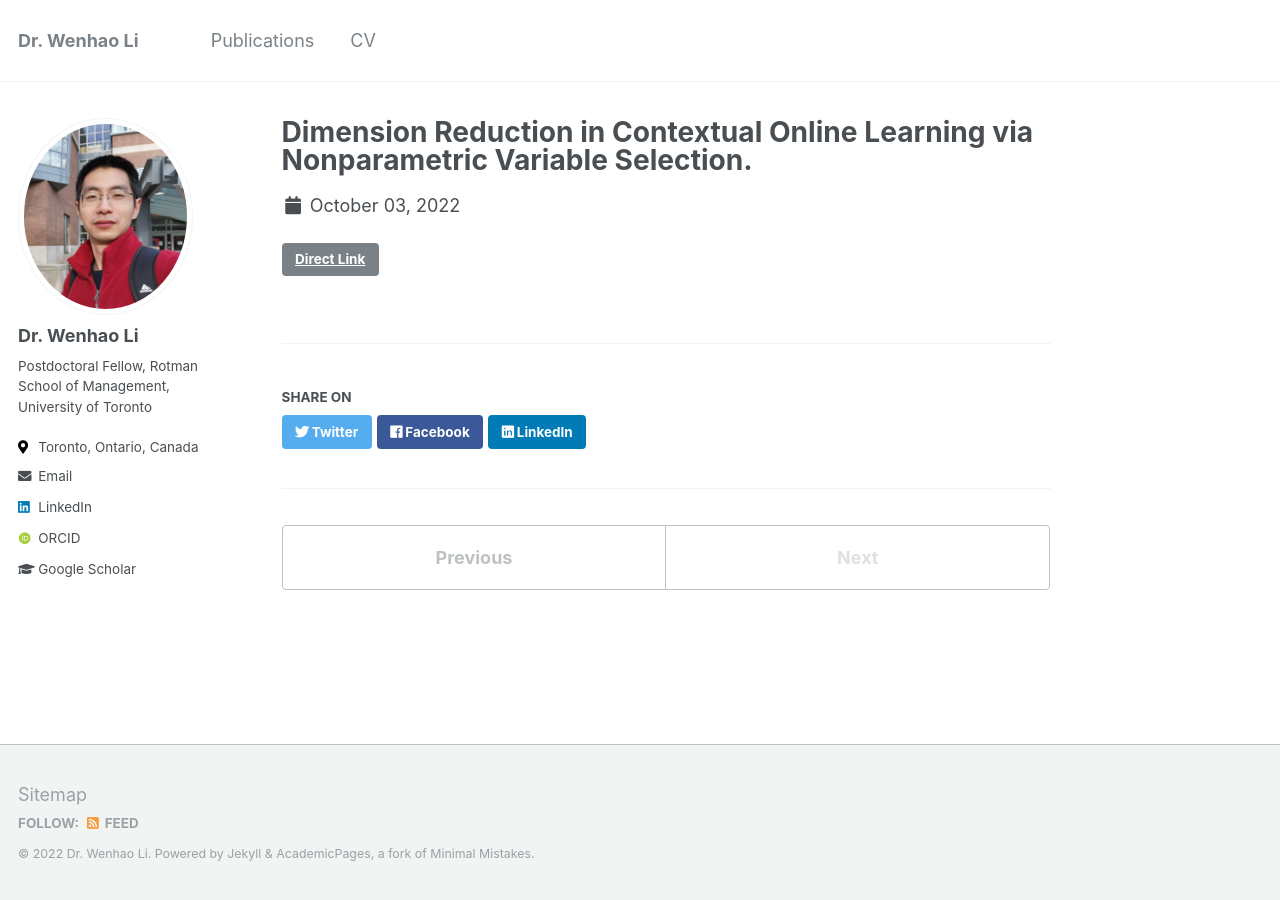
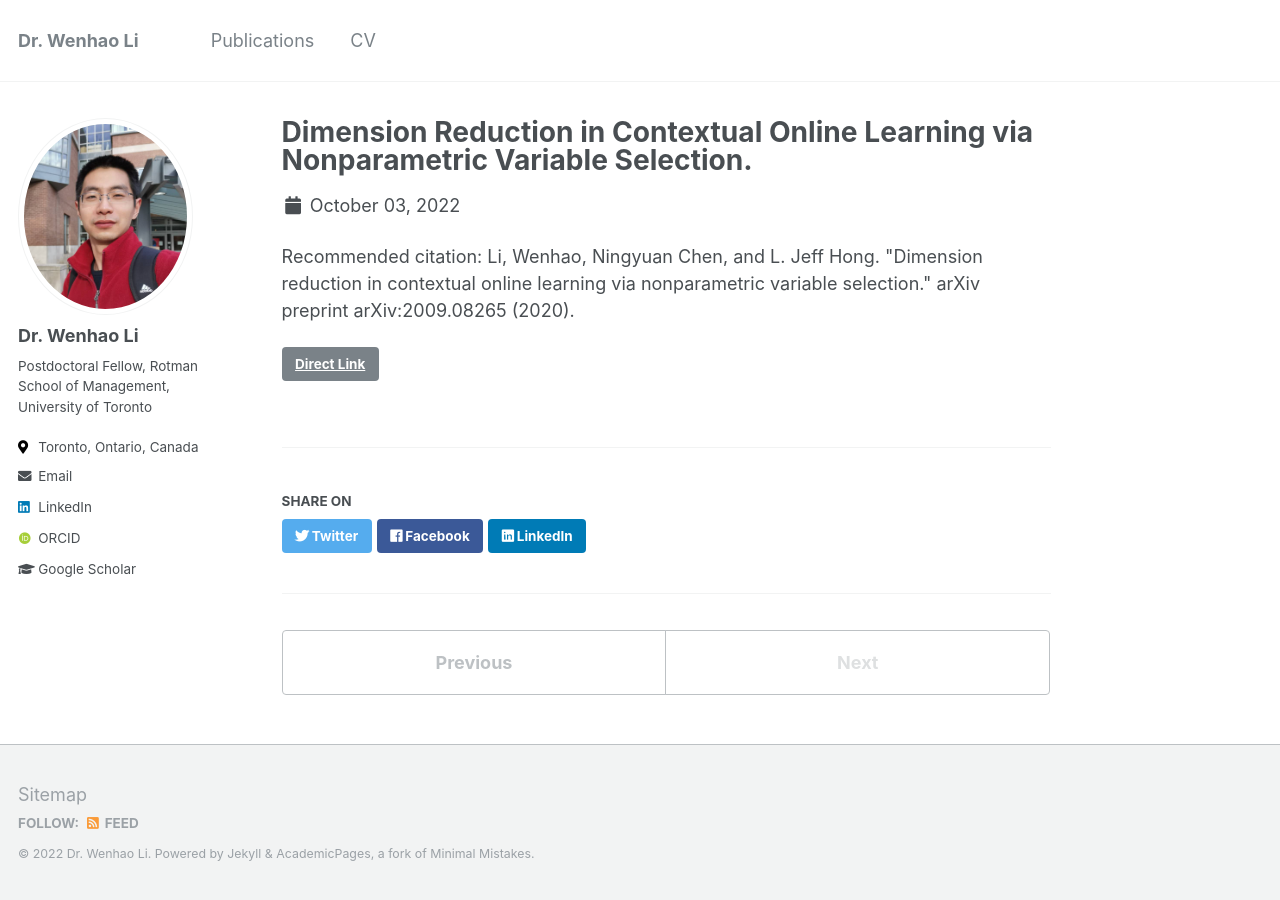
Before and after one commit to WenhaoLi666/WenhaoLi666.github.io, a Jekyll site: the page built from _publications/Nonpar_Sparse.md, in a window 1280 px wide. Built offline with Jekyll 4.4.1, drawn with Linux system fonts in a browser that asks for light colours; some web fonts are replaced; part of the change alters nothing that is shown.

Commit message:
Update Nonpar_Sparse.md

```diff
--- a/_publications/Nonpar_Sparse.md
+++ b/_publications/Nonpar_Sparse.md
@@ -6,5 +6,5 @@ date: 2022-10-03
 #venue: 'Operations Research'
 #paperurl: '/files/nonpar_sparse_JMLR_arXiv.pdf'
 link: 'https://arxiv.org/pdf/2009.08265.pdf'
-#citation: 'Li, Wenhao, Ningyuan Chen, and L. Jeff Hong. "Dimension reduction in contextual online learning via nonparametric variable selection." arXiv preprint arXiv:2009.08265 (2020).'
+citation: 'Li, Wenhao, Ningyuan Chen, and L. Jeff Hong. "Dimension reduction in contextual online learning via nonparametric variable selection." arXiv preprint arXiv:2009.08265 (2020).'
 ---
```
